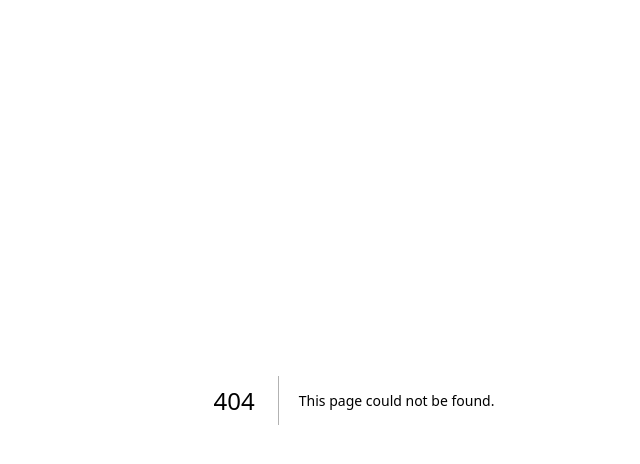
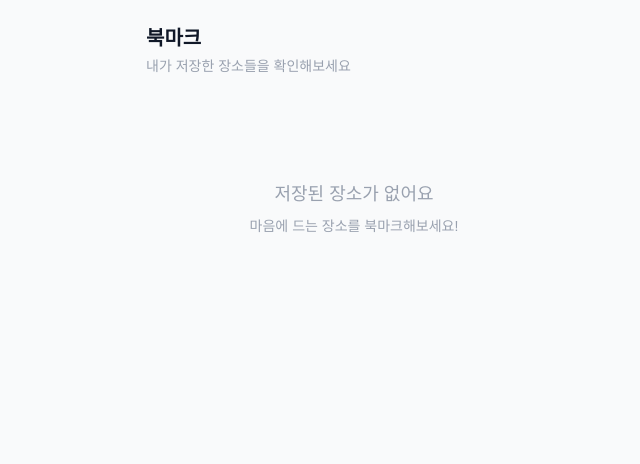
Before and after one commit to HS-HanAreum/HanAreum, a Next.js app: page /bookmarks in a window 1280 px wide. Before the commit this address had no page. Shown: the top 464 px of the page, without its empty margins (286-926 px from the left). Built offline with nearby package versions, Linux system fonts and the light colour scheme.

Commit message:
feat: 북마크 페이지 추가

```diff
--- /dev/null
+++ b/src/app/bookmarks/page.tsx
@@ -0,0 +1,15 @@
+import BookmarkList from '@/components/bookmarks/BookmarkList';
+
+export default function BookmarkPage() {
+  return (
+    <main className="min-h-screen bg-gray-50">
+      <div className="max-w-md mx-auto">
+        <header className="px-4 py-6">
+          <h1 className="text-xl font-bold text-gray-900">북마크</h1>
+          <p className="text-sm text-gray-400 mt-1">내가 저장한 장소들을 확인해보세요</p>
+        </header>
+        <BookmarkList bookmarks={[]} />
+      </div>
+    </main>
+  );
+}
```
